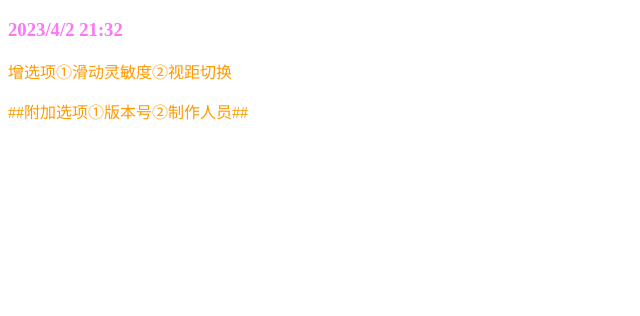
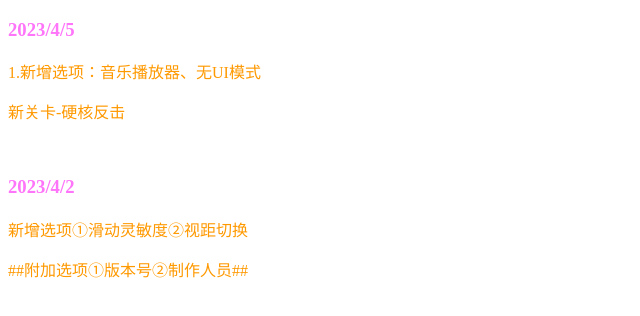
Before and after one commit to SSGbingo/RZLOG, a plain HTML site: page index.html in a window 1280 px wide. Shown: the whole page, without its empty margins (0-640 px from the left). Drawn offline with Linux system fonts and the light colour scheme.

Commit message:
Update index.html

```diff
--- a/index.html
+++ b/index.html
@@ -15,8 +15,12 @@
       }
     </style>
   <bod<p></p>
-	<h3>2023/4/2 21:32</h3>
-<p>增选项①滑动灵敏度②视距切换</p>
+<h3>2023/4/5</h3>
+<p>1.新增选项：音乐播放器、无UI模式</p>
+<p>新关卡-硬核反击</p>
+<br>
+<h3>2023/4/2</h3>
+<p>新增选项①滑动灵敏度②视距切换</p>
 <p>##附加选项①版本号②制作人员##</p>
   </body>
 </html>
```
